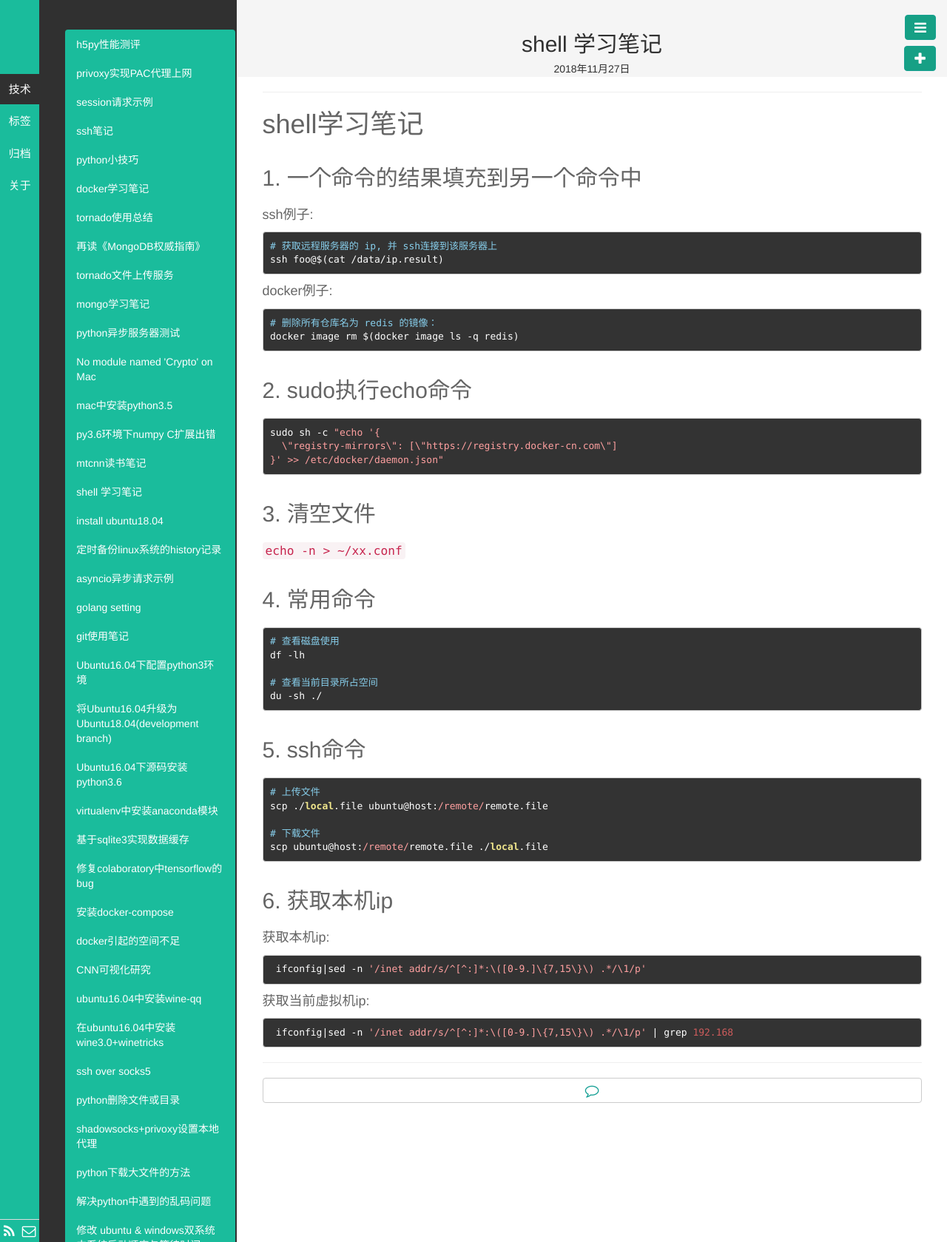
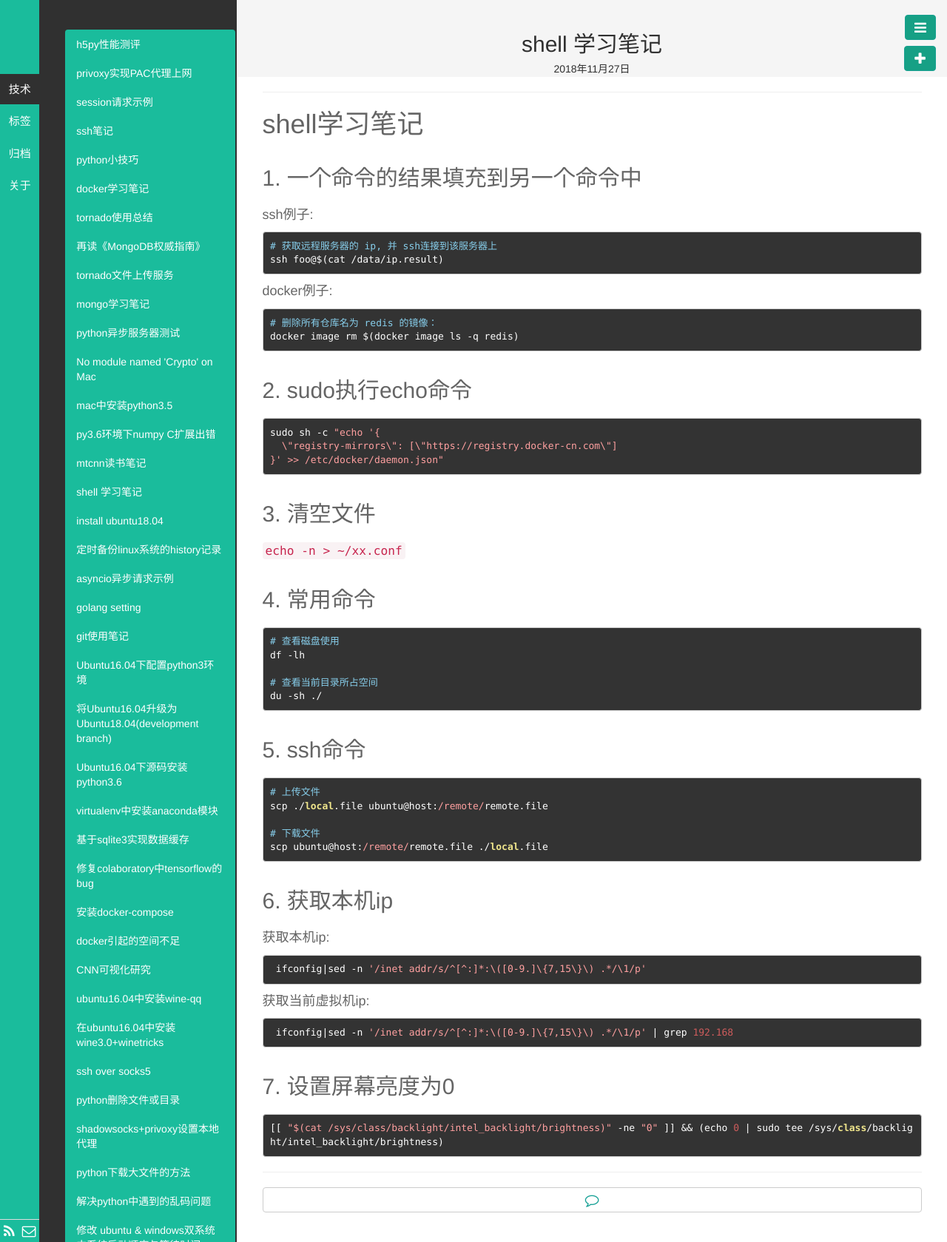
Before and after one commit to fengrk/frkhit.github.io, a Jekyll site: the page built from _posts/blog/2018-11-27-shell_learning_note.md, in a window 1280 px wide. Shown: the whole page at 74% size. Built offline with Jekyll 4.4.1, drawn with Linux system fonts in a browser that asks for light colours; Markdown is read by kramdown in place of the engine named in the settings.

Commit message:
设置笔记本屏幕亮度为0

````diff
--- a/_posts/blog/2018-11-27-shell_learning_note.md
+++ b/_posts/blog/2018-11-27-shell_learning_note.md
@@ -60,3 +60,8 @@ scp ubuntu@host:/remote/remote.file ./local.file
 ```
  ifconfig|sed -n '/inet addr/s/^[^:]*:\([0-9.]\{7,15\}\) .*/\1/p' | grep 192.168
 ```
+
+## 7. 设置屏幕亮度为0
+```
+[[ "$(cat /sys/class/backlight/intel_backlight/brightness)" -ne "0" ]] && (echo 0 | sudo tee /sys/class/backlight/intel_backlight/brightness)
+```
````
